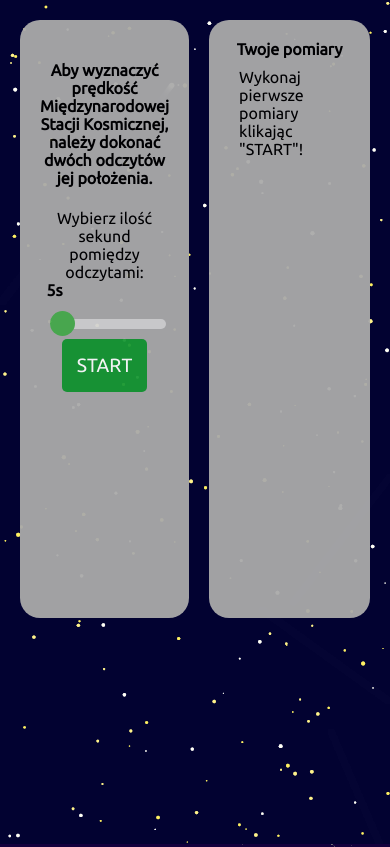
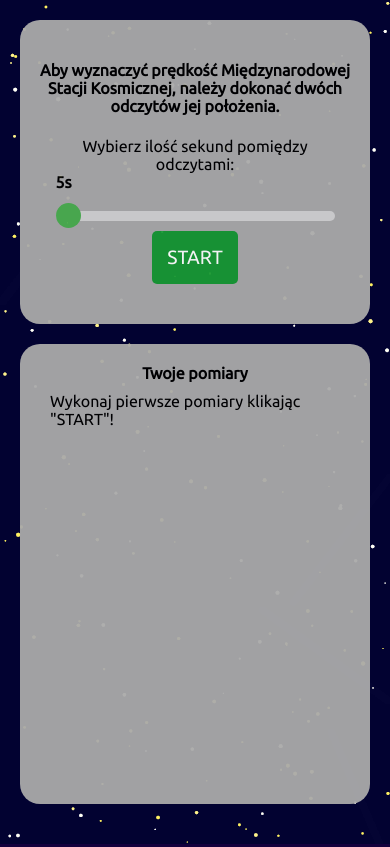
Before and after one commit to agatatocz/satelita, a React (Create React App) app: page /pomiary in a window 390 px wide. Built offline with nearby package versions, Linux system fonts and the light colour scheme.

Commit message:
made page responsive

```diff
--- a/src/components/MeasurementSection/MeasurementSection.jsx
+++ b/src/components/MeasurementSection/MeasurementSection.jsx
@@ -37,6 +37,7 @@ class MeasurementSection extends Component {
 
     fetchData()
       .then(data => {
+        console.log(data);
         const firstFetch = data;
         addLocation(firstFetch);
 
--- a/src/components/MeasurementSection/ResultMsg.jsx
+++ b/src/components/MeasurementSection/ResultMsg.jsx
@@ -4,9 +4,9 @@ const ResultMsg = ({ enable, result }) => {
   return enable && result ? (
     <p className="result-msg">
       ISS w ciągu {result.secondsBetween}s przebyła{" "}
-      <span style={{ fontWeight: "bold" }}>{result.distance}km </span>
+      <span style={{ fontWeight: "bold" }}>{result.distance} km </span>
       poruszając się ze średnią prędkością{" "}
-      <span style={{ fontWeight: "bold" }}>{result.kmPerHour}km/h</span>.
+      <span style={{ fontWeight: "bold" }}>{result.kmPerHour} km/h</span>.
     </p>
   ) : null;
 };
--- a/src/styles/App.scss
+++ b/src/styles/App.scss
@@ -4,13 +4,7 @@
 body {
   margin: 0;
   background-color: #13003d;
-  background-image: url("stardust.png");
-  font-family: "Ubuntu", sans-serif;
-  // font-family: -apple-system, BlinkMacSystemFont, "Segoe UI", "Roboto", "Oxygen",
-  //   "Ubuntu", "Cantarell", "Fira Sans", "Droid Sans", "Helvetica Neue",
-  //   sans-serif;
-  // -webkit-font-smoothing: antialiased;
-  // -moz-osx-font-smoothing: grayscale;
+  font-family: "Ubuntu", Helvetica, Arial, sans-serif;
 }
 
 button {
--- a/src/styles/CurrentDistanceSection.scss
+++ b/src/styles/CurrentDistanceSection.scss
@@ -5,6 +5,7 @@
   display: flex;
   justify-content: space-evenly;
   align-items: center;
+  flex-wrap: wrap;
 
   button {
     background-color: #010135;
@@ -27,6 +28,7 @@
     border-radius: 10px;
     animation: scaleFromSmallToNormal 0.5s;
     margin: 10px;
+    display: flex;
 
     span {
       font-size: 1.3em;
@@ -34,3 +36,9 @@
     }
   }
 }
+
+@media (max-width: 700px) {
+  .current-distance-section {
+    grid-area: 3/1/4/2;
+  }
+}
--- a/src/styles/HomePage.scss
+++ b/src/styles/HomePage.scss
@@ -16,3 +16,9 @@
     }
   }
 }
+
+@media (max-width: 700px) {
+  .home-page {
+    width: 80%;
+  }
+}
--- a/src/styles/MeasurementPage.scss
+++ b/src/styles/MeasurementPage.scss
@@ -7,5 +7,11 @@
   top: 0;
   left: 0;
   display: grid;
-  grid-template: 75% 25% / 1fr 1fr;
+  grid-template: 3fr 1fr / 1fr 1fr;
 }
+
+@media (max-width: 700px) {
+  .measurement-page {
+    grid-template: auto auto auto/ 100%;
+  }
+}
--- a/src/styles/MeasurementSection.scss
+++ b/src/styles/MeasurementSection.scss
@@ -2,6 +2,8 @@
 
 .measurement {
   grid-area: 1/1/2/2;
+  // height: fit-content;
+  // min-height: 400px;
   // display: flex;
 
   .spans {
--- a/src/styles/ResultsSection.scss
+++ b/src/styles/ResultsSection.scss
@@ -1,5 +1,6 @@
 .results {
   grid-area: 1/2/2/3;
+  min-height: 400px;
 
   h4,
   p {
@@ -15,7 +16,7 @@
 
     ol {
       margin: 0;
-      padding: 0; // 1em;
+      padding: 0;
 
       .results-list-item-div {
         background-color: #999;
@@ -37,3 +38,9 @@
     }
   }
 }
+
+@media (max-width: 700px) {
+  .results {
+    grid-area: 2/1/3/2;
+  }
+}
```
Also changed, not shown: src/styles/stardust.png (deleted).
